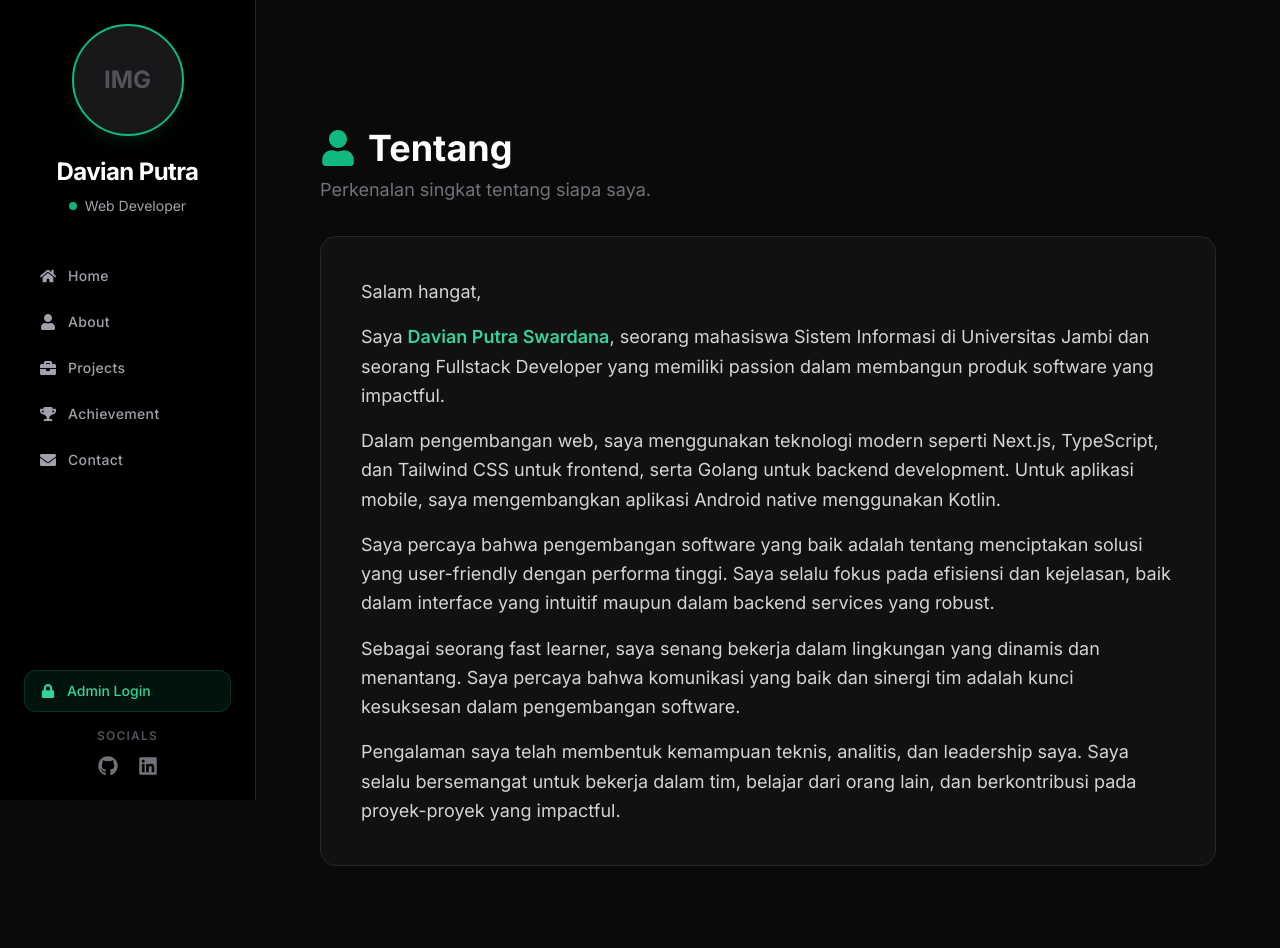
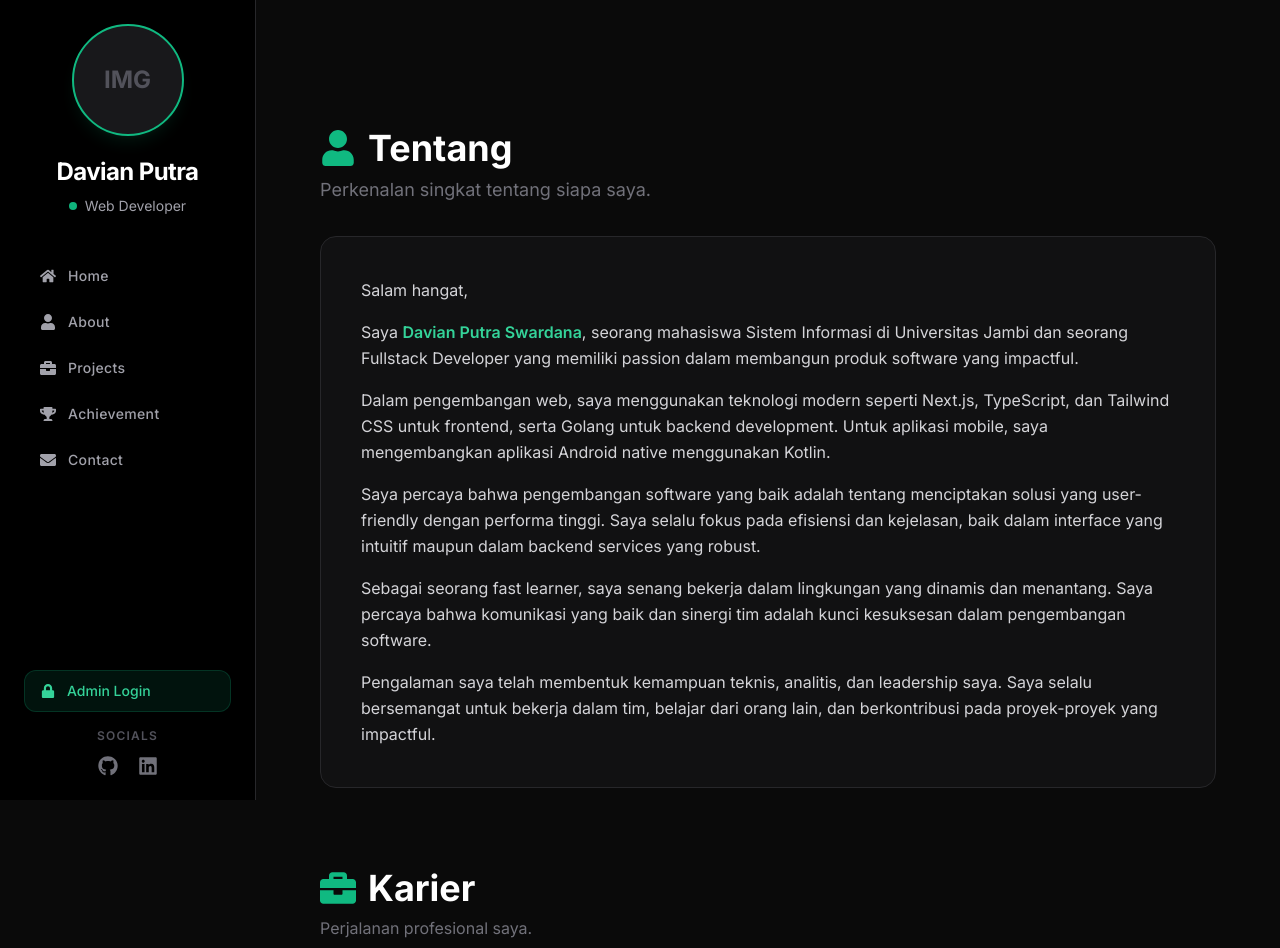
Before and after one commit to bangkennn/New-Portofolio, a Next.js app in the folder portofolio-baru/: page /about in a window 1280 px wide. Shown: the top 948 px of the page. Built offline with nearby package versions, Linux system fonts and the light colour scheme.

Commit message:
fix text size

```diff
--- a/portofolio-baru/src/app/about/page.tsx
+++ b/portofolio-baru/src/app/about/page.tsx
@@ -49,29 +49,29 @@ export default function About() {
       {/* Bagian Tentang */}
       <section className="mb-20">
         <div className="mb-8">
-          <h1 className="text-4xl font-bold text-white mb-2 flex items-center gap-3">
+          <h2 className="text-4xl font-bold text-white mb-2 flex items-center gap-3">
             <FaUser className="text-emerald-500" /> Tentang
-          </h1>
+          </h2>
           <p className="text-zinc-500 text-lg">Perkenalan singkat tentang siapa saya.</p>
         </div>
 
         <div className="bg-zinc-900/50 border border-zinc-800 rounded-2xl p-8 md:p-10">
-          <p className="text-zinc-300 leading-relaxed text-lg mb-4">
+          <p className="text-zinc-300 leading-relaxed text-l mb-4">
             Salam hangat,
           </p>
-          <p className="text-zinc-300 leading-relaxed text-lg mb-4">
+          <p className="text-zinc-300 leading-relaxed text-l mb-4">
             Saya <span className="text-emerald-400 font-semibold">Davian Putra Swardana</span>, seorang mahasiswa Sistem Informasi di Universitas Jambi dan seorang Fullstack Developer yang memiliki passion dalam membangun produk software yang impactful.
           </p>
-          <p className="text-zinc-300 leading-relaxed text-lg mb-4">
+          <p className="text-zinc-300 leading-relaxed text-l mb-4">
             Dalam pengembangan web, saya menggunakan teknologi modern seperti Next.js, TypeScript, dan Tailwind CSS untuk frontend, serta Golang untuk backend development. Untuk aplikasi mobile, saya mengembangkan aplikasi Android native menggunakan Kotlin.
           </p>
-          <p className="text-zinc-300 leading-relaxed text-lg mb-4">
+          <p className="text-zinc-300 leading-relaxed text-l mb-4">
             Saya percaya bahwa pengembangan software yang baik adalah tentang menciptakan solusi yang user-friendly dengan performa tinggi. Saya selalu fokus pada efisiensi dan kejelasan, baik dalam interface yang intuitif maupun dalam backend services yang robust.
           </p>
-          <p className="text-zinc-300 leading-relaxed text-lg mb-4">
+          <p className="text-zinc-300 leading-relaxed text-l mb-4">
             Sebagai seorang fast learner, saya senang bekerja dalam lingkungan yang dinamis dan menantang. Saya percaya bahwa komunikasi yang baik dan sinergi tim adalah kunci kesuksesan dalam pengembangan software.
           </p>
-          <p className="text-zinc-300 leading-relaxed text-lg">
+          <p className="text-zinc-300 leading-relaxed text-l">
             Pengalaman saya telah membentuk kemampuan teknis, analitis, dan leadership saya. Saya selalu bersemangat untuk bekerja dalam tim, belajar dari orang lain, dan berkontribusi pada proyek-proyek yang impactful.
           </p>
         </div>
@@ -83,7 +83,7 @@ export default function About() {
           <h2 className="text-4xl font-bold text-white mb-2 flex items-center gap-3">
             <FaBriefcase className="text-emerald-500" /> Karier
           </h2>
-          <p className="text-zinc-500 text-lg">Perjalanan profesional saya.</p>
+          <p className="text-zinc-500 text-l">Perjalanan profesional saya.</p>
         </div>
 
         <div className="space-y-6">
@@ -156,7 +156,7 @@ export default function About() {
           <h2 className="text-4xl font-bold text-white mb-2 flex items-center gap-3">
             <FaGraduationCap className="text-emerald-500" /> Pendidikan
           </h2>
-          <p className="text-zinc-500 text-lg">Perjalanan pendidikan saya.</p>
+          <p className="text-zinc-500 text-l">Perjalanan pendidikan saya.</p>
         </div>
 
         <div className="space-y-6">
--- a/portofolio-baru/src/app/achievement/page.tsx
+++ b/portofolio-baru/src/app/achievement/page.tsx
@@ -120,10 +120,10 @@ export default function Achievement() {
 
       {/* Header Section */}
       <div className="mb-8">
-        <h1 className="text-4xl font-bold text-white mb-2 flex items-center gap-3">
+        <h2 className="text-4xl font-bold text-white mb-2 flex items-center gap-3">
           <FaTrophy className="text-emerald-500" /> Pencapaian
-        </h1>
-        <p className="text-zinc-500 text-lg">
+        </h2>
+        <p className="text-zinc-500 text-l">
           Kumpulan sertifikat dan badge yang saya peroleh sepanjang perjalanan profesional dan akademik.
         </p>
       </div>
--- a/portofolio-baru/src/app/contact/page.tsx
+++ b/portofolio-baru/src/app/contact/page.tsx
@@ -87,10 +87,10 @@ export default function Contact() {
 
       {/* Header Section */}
       <div className="mb-12">
-        <h1 className="text-4xl font-bold text-white mb-2 flex items-center gap-3">
+        <h2 className="text-4xl font-bold text-white mb-2 flex items-center gap-3">
           <FaEnvelope className="text-emerald-500" /> Kontak
-        </h1>
-        <p className="text-zinc-500 text-lg">Mari kita terhubung</p>
+        </h2>
+        <p className="text-zinc-500 text-l">Mari kita terhubung</p>
       </div>
 
       {/* Social Media Section */}
--- a/portofolio-baru/src/app/projects/page.tsx
+++ b/portofolio-baru/src/app/projects/page.tsx
@@ -67,10 +67,10 @@ export default function Projects() {
 
       {/* Header Section */}
       <div className="mb-12">
-        <h1 className="text-4xl font-bold text-white mb-2 flex items-center gap-3">
+        <h2 className="text-4xl font-bold text-white mb-2 flex items-center gap-3">
           <FaBriefcase className="text-emerald-500" /> Projects
-        </h1>
-        <p className="text-zinc-500 text-lg">
+        </h2>
+        <p className="text-zinc-500 text-l">
           Pameran proyek pribadi dan open-source yang telah saya buat atau kontribusikan.
         </p>
       </div>
--- a/portofolio-baru/src/components/BentoGrid.tsx
+++ b/portofolio-baru/src/components/BentoGrid.tsx
@@ -91,7 +91,7 @@ const BentoGrid = () => {
         <h2 className="text-4xl font-bold text-white flex items-center gap-3">
           <FaLayerGroup className="text-emerald-500" /> Featured Sections
         </h2>
-        <p className="text-zinc-500 mt-2 text-lg">Explore everything I've crafted, contributed, and accomplished.</p>
+        <p className="text-zinc-500 mt-2 text-l">Explore everything I've crafted, contributed, and accomplished.</p>
       </div>
 
       {/* GRID UTAMA (4 Kolom) */}
--- a/portofolio-baru/src/components/Skills.tsx
+++ b/portofolio-baru/src/components/Skills.tsx
@@ -32,7 +32,7 @@ const Skills = () => {
         <h2 className="text-4xl font-bold text-white mb-2 flex items-center gap-2">
            <span className="text-emerald-500">My</span> Skills
         </h2>
-        <p className="text-zinc-500 text-sm">Teknologi yang saya gunakan.</p>
+        <p className="text-zinc-500 text-l">Teknologi yang saya gunakan.</p>
       </div>
 
       {/* Container Slider (Biarkan full width supaya keren) */}
```
Also changed, not shown: portofolio-baru/src/app/admin/dashboard/page.tsx (line endings or trailing spaces), portofolio-baru/src/app/admin/login/page.tsx (line endings or trailing spaces).
